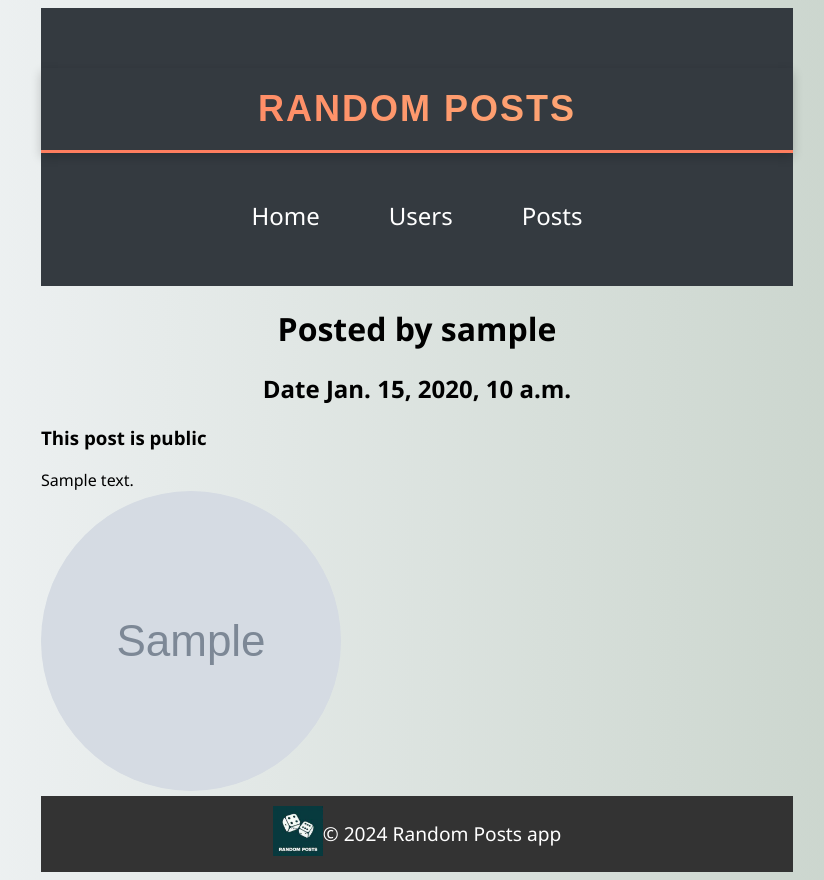
After one commit to dci-fbw-p-24-e03/Random_Posts_project, a Django app: page /posts/1/ in a window 1280 px wide. The commit adds this page. Shown: the whole page, without its empty margins (223-1047 px from the left). Run offline with Django 5.2, Linux system fonts and the light colour scheme; tables that the repository leaves empty hold one stand-in row (values such as "Sample post"); grey boxes marked "Sample" are stand-in pictures.

Commit message:
details added

```diff
--- a/random_posts/posts_app/templates/posts_app/base.html
+++ b/random_posts/posts_app/templates/posts_app/base.html
@@ -5,7 +5,6 @@
     <meta charset="UTF-8">
     <meta name="viewport" content="width=device-width, initial-scale=1.0">
     <link rel="stylesheet" href="{% static 'css/styles.css'%}">
-    <link rel="stylesheet" href="https://cdnjs.cloudflare.com/ajax/libs/font-awesome/4.7.0/css/font-awesome.min.css">
     <title>Random Posts</title>
 </head>
 <body>
@@ -21,9 +20,9 @@
 
     </header>
     <main>
-        {%block content%}
+        {% block content %}
 
-        {%endblock%}
+        {% endblock %}
     </main>
     <footer>
         <div>
--- /dev/null
+++ b/random_posts/posts_app/templates/posts_app/post_details.html
@@ -0,0 +1,15 @@
+{%extends 'posts_app/base.html' %}
+{% load static %}
+{%block content%}
+<h1>Posted by {{post.user.username}}</h1>
+<h2>Date {{post.created_at}}</h2>
+<h3>This post is {{post.visibility}}</h3>
+{{post.content}} <br>
+<div>
+    {%if post.image %}
+        <img class="image-post" src="{{ post.image.url }}" alt="post" height="300" width="300">
+    {% else %}
+        <img class="image-post"src="{% static 'assets/post.jpeg'%}" alt="static post" height="300" width="300">
+    {%endif%}
+</div>
+{% endblock %}
--- a/random_posts/posts_app/templates/posts_app/posts.html
+++ b/random_posts/posts_app/templates/posts_app/posts.html
@@ -1,7 +1,6 @@
 {%extends 'posts_app/base.html' %}
 {%load static%}
 {%block content%}
-<body>
     <h1>All the Posts are here</h1>
     <ul>
         {% for post in posts %}
@@ -22,11 +21,11 @@
                 {%else%}
                 <p class="private">Conetnt : This post is private &#128274;</p>
                 {%endif%}
+                <a class="post-details" href="{% url 'post-details' post.pk %}">Click here to see the whole post</a>
+
             </div>
-
             </div>
             </li>
         {% endfor %}
     </ul>
-</body>
 {% endblock %}
--- a/random_posts/posts_app/templates/posts_app/users.html
+++ b/random_posts/posts_app/templates/posts_app/users.html
@@ -2,7 +2,6 @@
 {% load static %}
 {%block content%}
 
-<body>
     <h1>Users List</h1>
         <ul>
         {% for user in users %}
@@ -20,8 +19,9 @@
                     <h2>{{user.username}}</h2>
                     <br>
                     <h3> <span>Joined at : </span> {{ user.date_joined}}</h3>
-                    <h4> <span>Total Posts :  </span>{{user.user_posts.count}}</h4>
+                    <h3> <span>Total Posts :  </span>{{user.user_posts.count}}</h3>
                 </div>
+                <a class="user-details" href="{% url 'user-details' user.username %}">Check {{user.username}} profile</a>
                 </div>
                 </li>
                 {% endfor %}
@@ -29,6 +29,5 @@
         </ul>
 
 
-</body>
 
 {% endblock %}
--- a/random_posts/posts_app/urls.py
+++ b/random_posts/posts_app/urls.py
@@ -1,9 +1,11 @@
 from django.urls import path
-from .views import UsersListView,HomePageView,PostsListView
+from .views import UsersListView,HomePageView,PostsListView,UserDetailView,PostDetailView
 
 
 urlpatterns = [
     path('users/',UsersListView.as_view(),name="users-list"),
     path("",HomePageView.as_view(),name="home"),
-    path("posts/",PostsListView.as_view(),name="posts-list")
+    path("posts/",PostsListView.as_view(),name="posts-list"),
+    path("users/<slug:username>/",UserDetailView.as_view(),name="user-details"),
+    path("posts/<int:pk>/",PostDetailView.as_view(),name="post-details")
 ]
--- a/random_posts/posts_app/views.py
+++ b/random_posts/posts_app/views.py
@@ -14,3 +14,19 @@ class PostsListView(ListView):
     model = Post
     template_name ="posts_app/posts.html"
     context_object_name = "posts"
+
+
+class UserDetailView(DetailView):
+    model = CustomUser
+    template_name = "posts_app/profile.html"
+    context_object_name = "user"
+    slug_field = "username"
+    slug_url_kwarg = "username"
+
+class PostDetailView(DetailView):
+    model = Post
+    template_name= "posts_app/post_details.html"
+    context_object_name = "post"
+
+class UserPostsView(DetailView):
+    pass
--- a/random_posts/static/css/styles.css
+++ b/random_posts/static/css/styles.css
@@ -279,18 +280,18 @@ footer {
   }
 
   h3.random-posts-header {
-    font-size: 36px; /* Larger text */
-    font-weight: bold; /* Bold text */
-    color: #333; /* Dark text color */
-    text-align: center; /* Center the header */
-    text-transform: uppercase; /* Make the text uppercase */
-    letter-spacing: 2px; /* Add spacing between letters */
-    background: linear-gradient(to right, #ff7e5f, #feb47b); /* Gradient background */
-    -webkit-background-clip: text; /* Clip the background to the text */
-    color: transparent; /* Make the text color transparent to show the gradient */
-    padding: 20px 0; /* Add padding above and below the text */
-    margin-top: 40px; /* Space above the header */
-    border-bottom: 3px solid #ff7e5f; /* Add a bottom border with matching gradient color */
-    box-shadow: 0 4px 10px rgba(0, 0, 0, 0.2); /* Add a shadow for a lifted effect */
-    font-family: 'Arial', sans-serif; /* Use a clean sans-serif font */
+    font-size: 36px;
+    font-weight: bold;
+    color: #333;
+    text-align: center;
+    text-transform: uppercase;
+    letter-spacing: 2px;
+    background: linear-gradient(to right, #ff7e5f, #feb47b);
+    -webkit-background-clip: text;
+    color: transparent;
+    padding: 20px 0;
+    margin-top: 40px;
+    border-bottom: 3px solid #ff7e5f;
+    box-shadow: 0 4px 10px rgba(0, 0, 0, 0.2);
+    font-family: 'Arial', sans-serif;
   }
```
Also changed, not shown: other parts of random_posts/static/css/styles.css (+17 -16 lines), random_posts/posts_app/templates/posts_app/home.html (+5 -2 lines), random_posts/posts_app/templates/posts_app/profile.html (added, +17 -0 lines).
